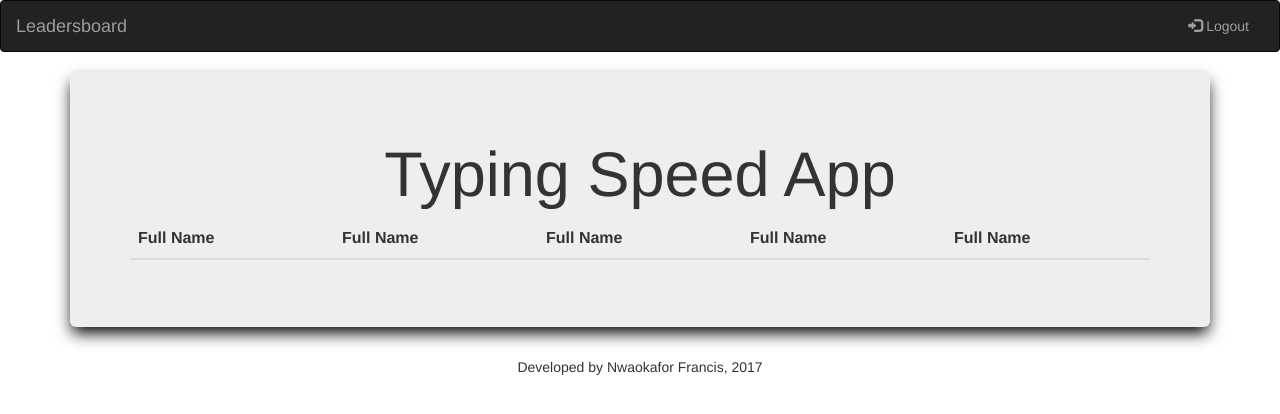
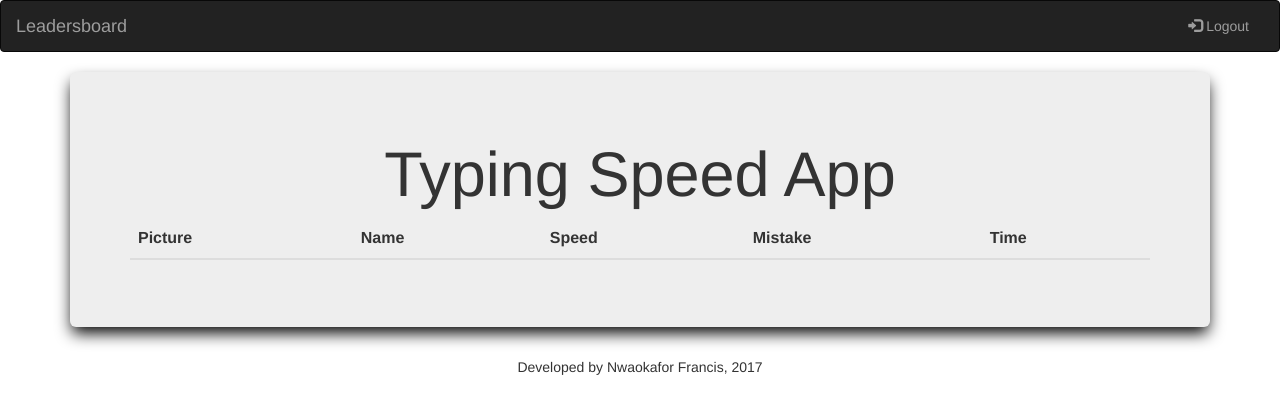
Before and after one commit to rider149/bc-18-typingspeedapp, a website: page public/leadersboard.html in a window 1280 px wide. Drawn offline with nearby package versions, Linux system fonts and the light colour scheme; no server answers.

Commit message:
Edited the leadersboard

```diff
--- a/public/leadersboard.html
+++ b/public/leadersboard.html
@@ -55,11 +55,11 @@
 	<table class="table table-striped">
   <thead>
     <tr>
-      <th>Full Name</th>
-      <th>Full Name</th>
-      <th>Full Name</th>
-      <th>Full Name</th>
-      <th>Full Name</th>
+      <th>Picture</th>
+      <th>Name</th>
+      <th>Speed</th>
+      <th>Mistake</th>
+      <th>Time</th>
     </tr>
   </thead>
   <tbody>
```
